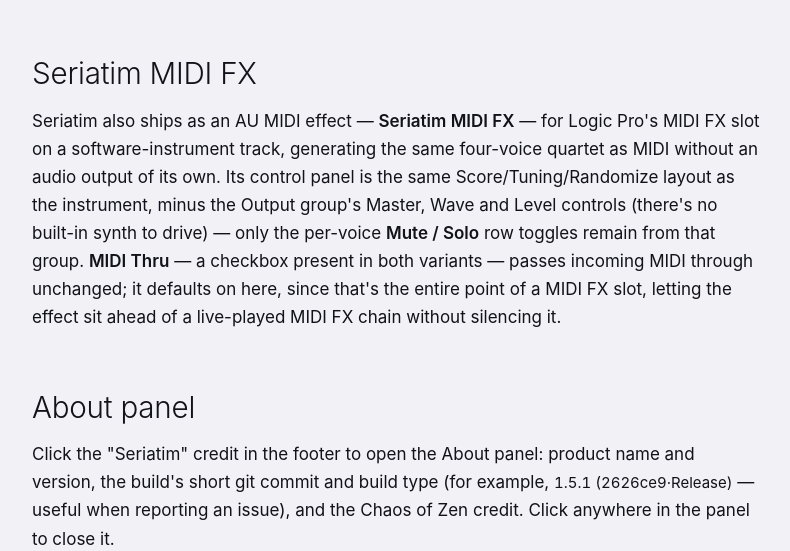
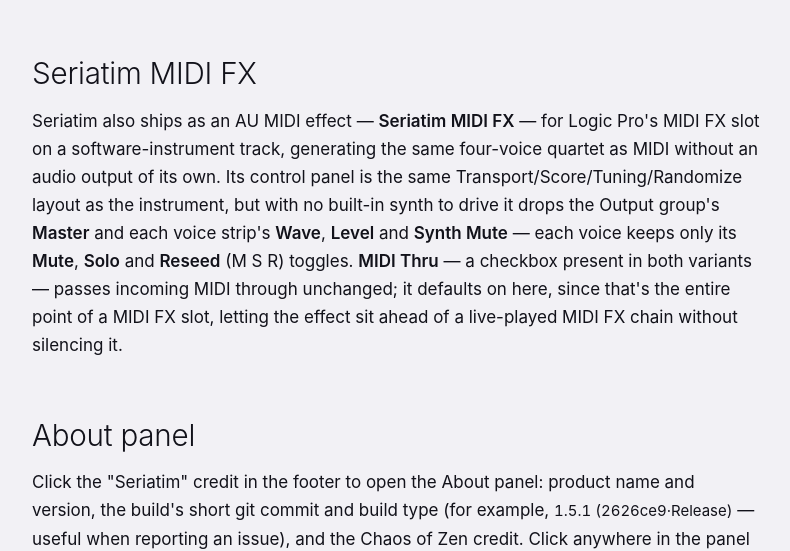
Before and after one commit to gitizenme/chaosofzen-com-web, an Astro site: page /seriatim/guide in a window 1280 px wide. Shown: the part 5013-5564 px from the top of the page, without its empty margins (120-910 px from the left). Built offline with nearby package versions, Linux system fonts and the light colour scheme; Astro itself is replaced by a stand-in of ours.

Commit message:
fix(seriatim): MIDI FX drops per-voice Wave/Level/Synth Mute, not Output-group controls (#40)

```diff
--- a/src/pages/seriatim/guide.astro
+++ b/src/pages/seriatim/guide.astro
@@ -132,11 +132,13 @@
     Seriatim also ships as an AU MIDI effect — <strong>Seriatim MIDI
     FX</strong> — for Logic Pro's MIDI FX slot on a software-instrument
     track, generating the same four-voice quartet as MIDI without an audio
-    output of its own. Its control panel is the same Score/Tuning/Randomize
-    layout as the instrument, minus the Output group's Master, Wave and
-    Level controls (there's no built-in synth to drive) — only the
-    per-voice <strong>Mute / Solo</strong> row toggles remain from that
-    group. <strong>MIDI Thru</strong> — a checkbox present in both variants
+    output of its own. Its control panel is the same
+    Transport/Score/Tuning/Randomize layout as the instrument, but with no
+    built-in synth to drive it drops the Output group's
+    <strong>Master</strong> and each voice strip's <strong>Wave</strong>,
+    <strong>Level</strong> and <strong>Synth Mute</strong> — each voice keeps
+    only its <strong>Mute</strong>, <strong>Solo</strong> and
+    <strong>Reseed</strong> (M S R) toggles. <strong>MIDI Thru</strong> — a checkbox present in both variants
     — passes incoming MIDI through unchanged; it defaults on here, since
     that's the entire point of a MIDI FX slot, letting the effect sit ahead
     of a live-played MIDI FX chain without silencing it.
```
